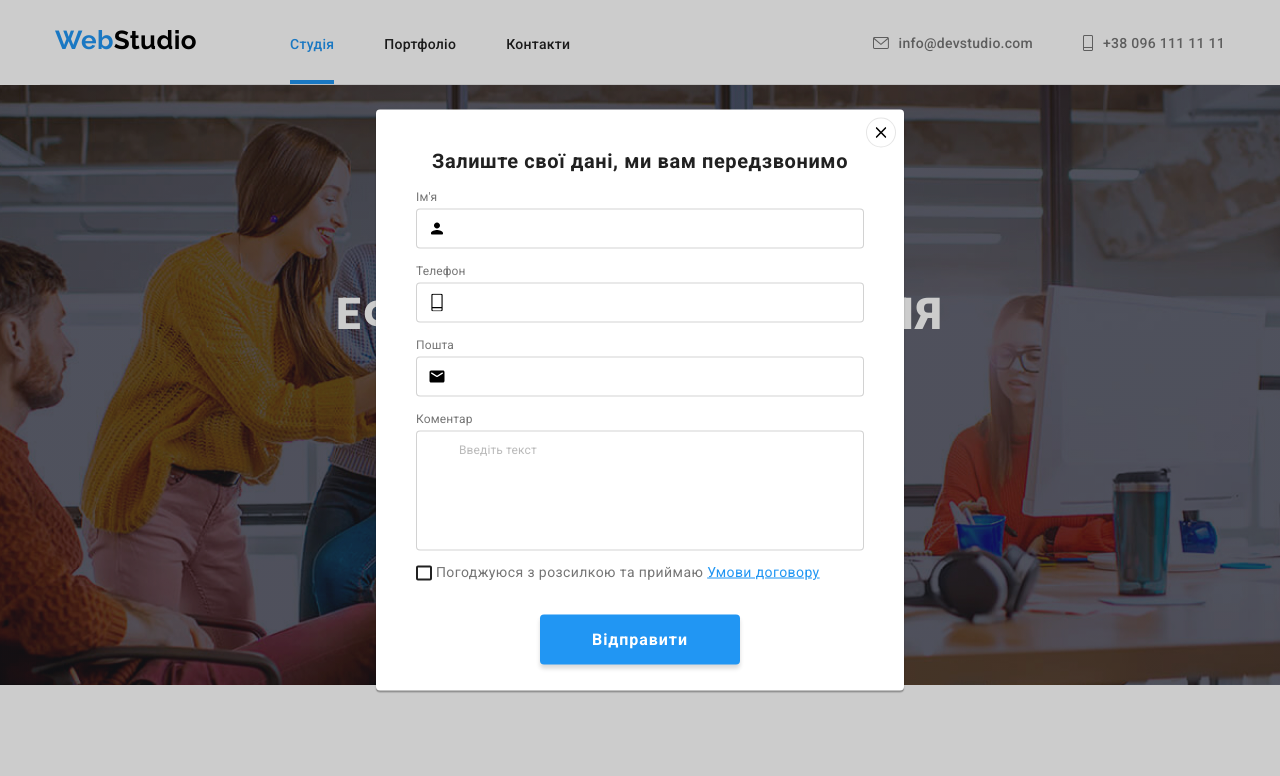
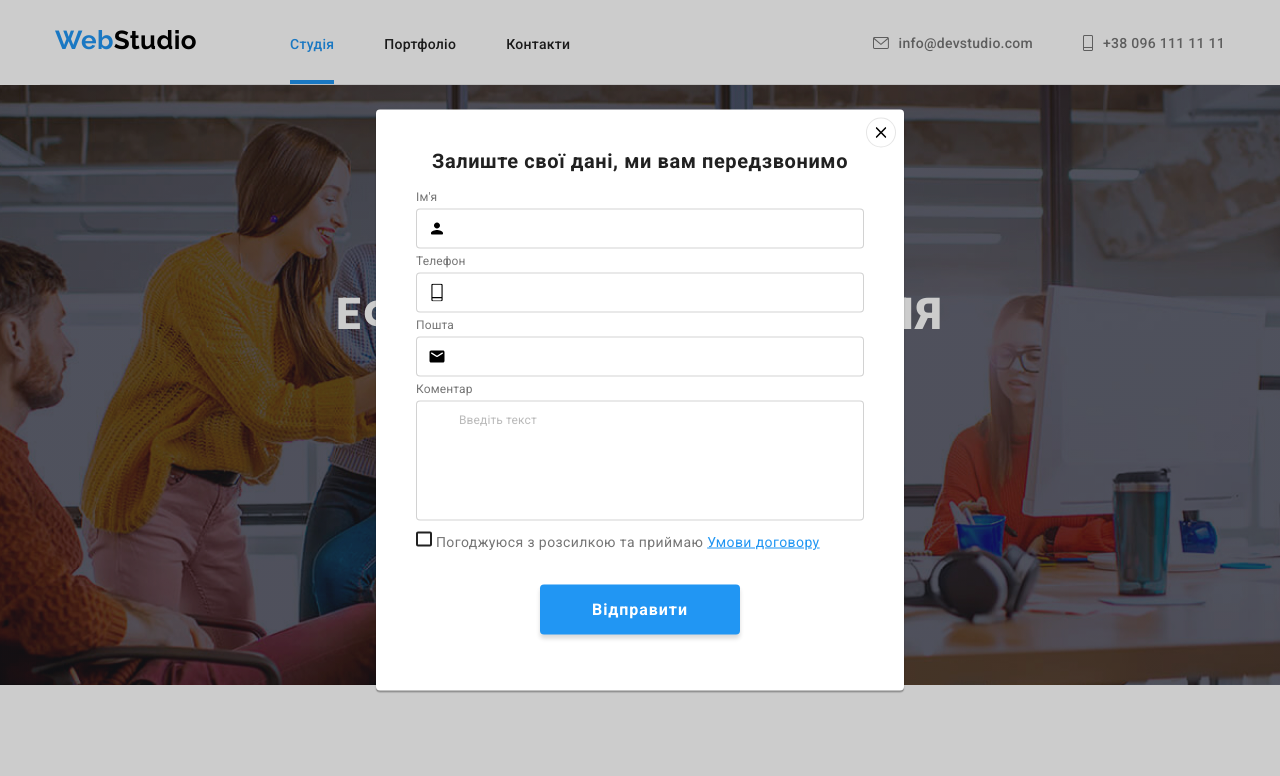
Before and after one commit to troonok/goit-markup-hw-06, a plain HTML site: page index.html in a window 1280 px wide. Both pictures are taken after a click on the button "Замовити послугу". Shown: the top 776 px of the page. Drawn offline with nearby package versions, Linux system fonts and the light colour scheme.

Commit message:
див теперь вне лейбла

```diff
--- a/index.html
+++ b/index.html
@@ -57,53 +57,49 @@
                     </button>
                     <div class="wrap-modal-form">
                         <p class="caption-form">Залиште свої дані, ми вам передзвонимо</p>
-                        <form action="" class="modal-form">
+                        <form class="modal-form">
                             <div class="wrap-form-field">
+                                    <div class="wrap-input">
                                         <label class="active-fields">
                                             <span>Ім'я</span>
-                                    <div class="wrap-input">
                                             <input class="info-field" type="text" name="user-name">
                                             <svg class="form-icon" width="18px" height="18px">
                                                 <use href="./images/icon.svg#icon-person"></use>
                                             </svg>
+                                        </label>
                                     </div>
-                                </label>
+                                    <div class="wrap-input">
                                         <label class="active-fields">
                                             <span>Телефон</span>
-                                    <div class="wrap-input">
                                             <input class="info-field" type="tel" name="user-tel">
                                             <svg class="form-icon" width="18px" height="18px">
                                                 <use href="./images/icon.svg#icon-phone"></use>
                                             </svg>
+                                        </label>
                                     </div>
-                                </label>
+                                    <div class="wrap-input">
                                         <label class="active-fields">
                                             <span>Пошта</span>
-                                    <div class="wrap-input">
                                             <input class="info-field" type="email" name="user-email">
                                             <svg class="form-icon" width="18px" height="18px">
                                                 <use href="./images/icon.svg#icon-email"></use>
                                             </svg>
-                                    </div>
-                                </label>
-                                <label class="active-fields">
-                                    <span>Коментар</span>
-                                    <textarea class="info-field comment-text" name="comment" id="" placeholder="Введіть текст"></textarea>
-                                </label>
-                                <label class="active-fields">
-                                    <div class="wrap-checkbox">
-                                        <input class="checkbox-input"type="checkbox" name="agree-check">
-                                        <span class="checkbox-icon"></span>
-                                        <span class="text-agreement">Погоджуюся з розсилкою та приймаю <a class="link-agreement link" href="#">Умови договору</a></span>
-                                    </div>
-
-
                                         </label>
                                     </div>
 
-
-
-                            <button class="form-button"type="submit">Відправити</button>
+                                <label class="active-fields">
+                                    <span>Коментар</span>
+                                    <textarea class="info-field comment-text" name="comment" placeholder="Введіть текст"></textarea>
+                                </label>
+                                <div class="wrap-checkbox"></div>
+                                    <label class="active-fields">
+                                        <input class="checkbox-input" type="checkbox" name="agree-check">
+                                        <span class="checkbox-icon"></span>
+                                        <span class="text-agreement">Погоджуюся з розсилкою та приймаю <a class="link-agreement link" href="#">Умови договору</a></span>
+                                    </label>
+                                </div>
+                            </div>
+                            <button class="form-button" type="submit">Відправити</button>
                         </form>
                     </div>
                 </div>
--- a/styles.css
+++ b/styles.css
@@ -216,7 +216,7 @@ h1, h2, h3, p {
     position: relative;
 }
 .active-fields{
-    display: block;
+    display:block;
 
 }
 .active-fields:not(:last-child){
@@ -254,7 +254,8 @@ h1, h2, h3, p {
 }
 .form-icon{
     position: absolute;
-    top: 11px;
+    top: 35px;
+
     left:12px;
 }
 .close-button{
```
Lines whose indentation alone changed are shown as unchanged.
